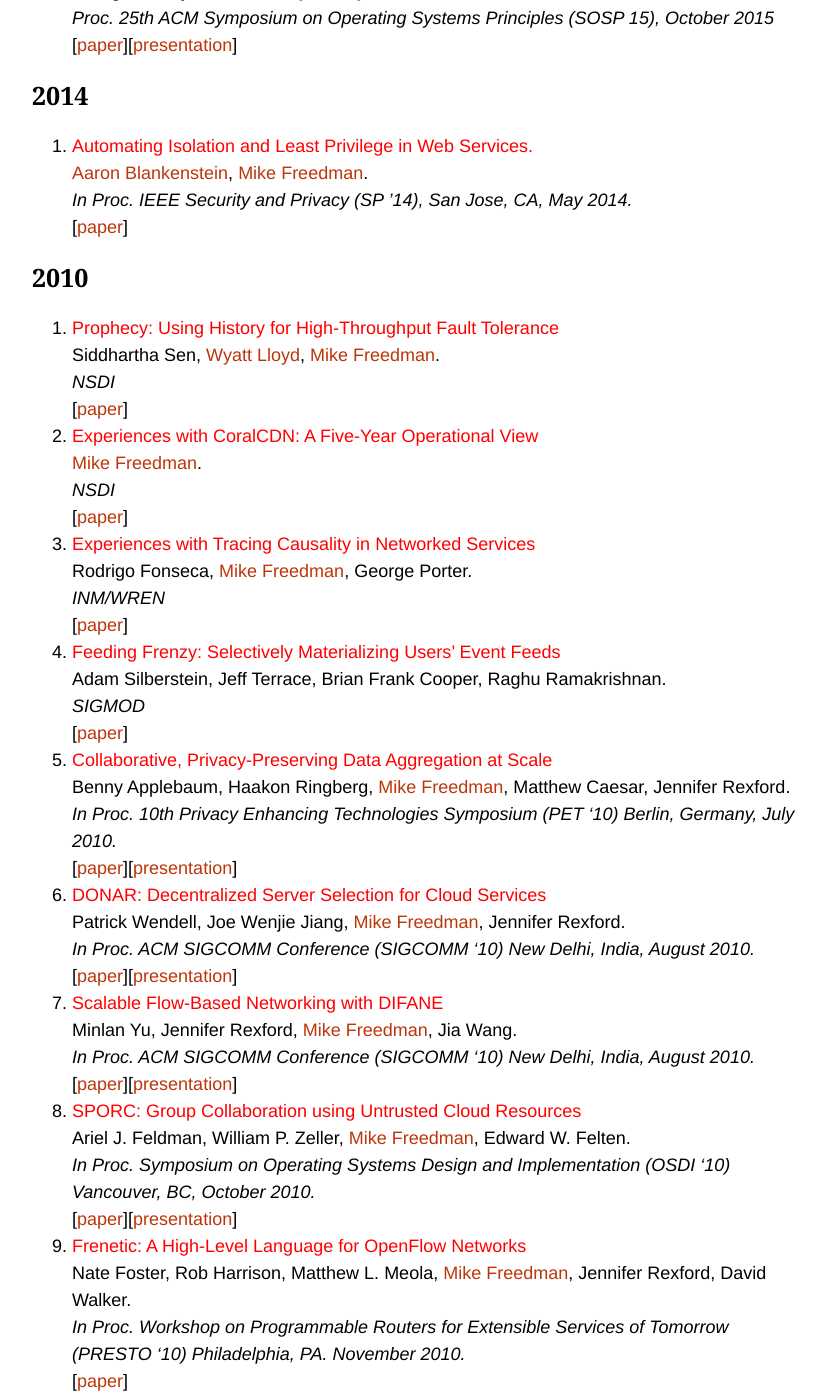
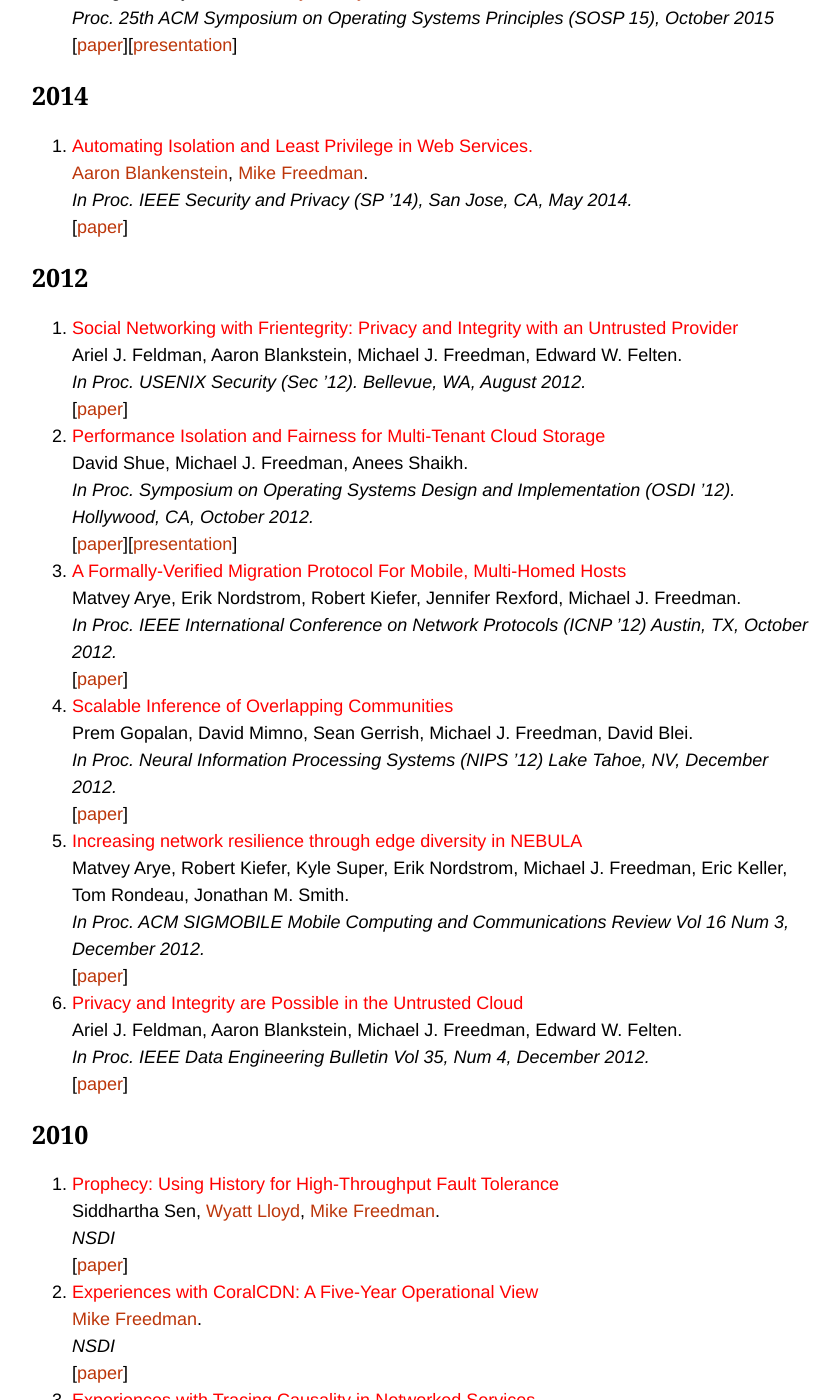
Before and after one commit to princeton-sns/www, a Jekyll site: the page built from publications.md, in a window 1280 px wide and 1400 px high, scrolled down 2646 px. Shown: the whole window, without its empty margins (218-1058 px from the left). Built offline with Jekyll 4.4.1, drawn with Linux system fonts in a browser that asks for light colours; some web fonts are replaced.

Commit message:
Add 2012 (first half) + andrewor picture

```diff
--- a/_data/people.yml
+++ b/_data/people.yml
@@ -72,7 +72,7 @@
     type: phd
     active: true
     url: http://www.cs.princeton.edu/~andrewor/
-    picture: /assets/img/people/placeholder.png
+    picture: /assets/img/people/andrewor.png
 
   - first_name: Chris
     last_name: Hodsdon
--- a/_data/publications.yml
+++ b/_data/publications.yml
@@ -206,6 +206,74 @@
   paper: http://sns.cs.princeton.edu/docs/passe-sp14-final.pdf
   year: 2014
 
+- title: "Privacy and Integrity are Possible in the Untrusted Cloud"
+  people:
+    - Ariel J. Feldman
+    - Aaron Blankstein
+    - Michael J. Freedman
+    - Edward W. Felten
+  venue: "In Proc. IEEE Data Engineering Bulletin Vol 35, Num 4, December 2012."
+  paper: /assets/papers/2012-deb-feldman.pdf
+  year: 2012
+
+- title: "Increasing network resilience through edge diversity in NEBULA"
+  people:
+    - Matvey Arye
+    - Robert Kiefer
+    - Kyle Super
+    - Erik Nordstrom
+    - Michael J. Freedman
+    - Eric Keller
+    - Tom Rondeau
+    - Jonathan M. Smith
+  venue: "In Proc. ACM SIGMOBILE Mobile Computing and Communications Review Vol 16 Num 3, December 2012."
+  paper: /assets/papers/2012-sigmobile-arye.pdf
+  year: 2012
+
+- title: "Scalable Inference of Overlapping Communities"
+  people:
+    - Prem Gopalan
+    - David Mimno
+    - Sean Gerrish
+    - Michael J. Freedman
+    - David Blei
+  venue: "In Proc. Neural Information Processing Systems
+      (NIPS ’12) Lake Tahoe, NV, December 2012."
+  paper: /assets/papers/2012-nips-gopalan.pdf
+  year: 2012
+
+- title: "A Formally-Verified Migration Protocol For Mobile, Multi-Homed Hosts"
+  people:
+    - Matvey Arye
+    - Erik Nordstrom
+    - Robert Kiefer
+    - Jennifer Rexford
+    - Michael J. Freedman
+  venue: "In Proc. IEEE International Conference on Network Protocols (ICNP ’12) Austin, TX, October 2012."
+  paper: /assets/papers/2012-icnp-arye.pdf
+  year: 2012
+
+- title: "Performance Isolation and Fairness for Multi-Tenant Cloud Storage"
+  people:
+    - David Shue
+    - Michael J. Freedman
+    - Anees Shaikh
+  venue: "In Proc. Symposium on Operating Systems Design and Implementation
+      (OSDI ’12). Hollywood, CA, October 2012."
+  paper: /assets/papers/2012-osdi-shue.pdf
+  presentation: /assets/slides/2012-osdi-shue.ppt
+  year: 2012
+
+- title: "Social Networking with Frientegrity: Privacy and Integrity with an Untrusted Provider"
+  people:
+    - Ariel J. Feldman
+    - Aaron Blankstein
+    - Michael J. Freedman
+    - Edward W. Felten
+  venue: "In Proc. USENIX Security (Sec ’12). Bellevue, WA, August 2012."
+  paper: /assets/papers/2012-sec-feldman.pdf
+  year: 2012
+
 - title: "Frenetic: A High-Level Language for OpenFlow Networks"
   people:
     - Nate Foster
```
Also changed, not shown: assets/img/people/andrewor.jpg (added), 7 other files.
